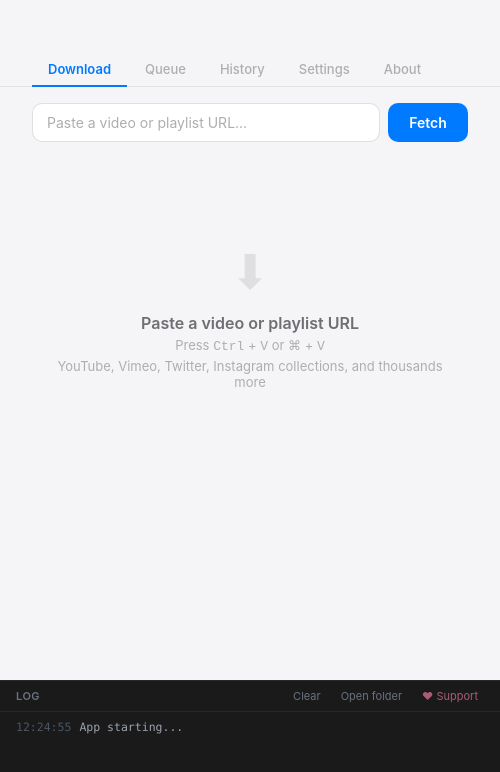
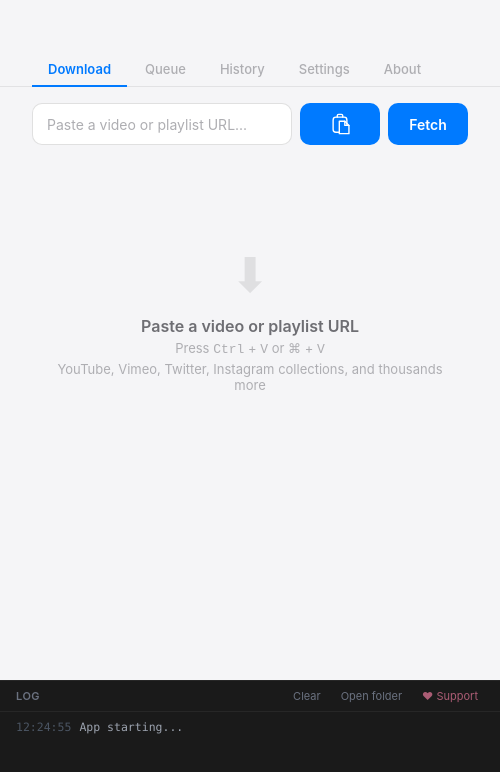
Before and after one commit to archisvaze/arcdlp, an Electron app: page src/renderer/index.html in a window 500 px wide. Drawn offline with Linux system fonts and the light colour scheme; no server answers.

Commit message:
paste button added

```diff
--- a/src/renderer/index.html
+++ b/src/renderer/index.html
@@ -45,6 +45,16 @@
                         spellcheck="false" autocomplete="off" />
                     <button id="clearBtn" class="btn btn-clear" onclick="doClear()" style="display: none">
                         Clear
+                    </button>
+                    <button id="pasteBtn" class="btn btn-primary" onclick="doPaste()">
+                        <svg xmlns="http://www.w3.org/2000/svg" width="22" height="22" viewBox="0 0 32 32" fill="none"
+                            stroke="currentColor" stroke-width="2" stroke-linecap="round" stroke-linejoin="round">
+                            <path d="M20 6h2a4 4 0 0 1 4 4v7" />
+                            <path d="M12 6h-2a4 4 0 0 0-4 4v14a4 4 0 0 0 4 4h5" />
+                            <path d="M20 6h-8V4a2 2 0 0 1 2-2h4a2 2 0 0 1 2 2v2Z" />
+                            <path d="M15 12h8l6 6v12H15Z" />
+                            <path d="M23 12v6h6" />
+                        </svg>
                     </button>
                     <button id="fetchBtn" class="btn btn-primary" onclick="doFetch()">
                         Fetch
--- a/src/renderer/renderer.js
+++ b/src/renderer/renderer.js
@@ -545,6 +545,22 @@ function doClear() {
     $clearBtn.style.display = 'none';
     renderFetchPanel();
     $url.focus();
+}
+
+function doPaste() {
+    navigator.clipboard.readText().then((text) => {
+        const url = text.trim();
+        if (!url) return;
+        if (!url.startsWith('http://') && !url.startsWith('https://')) {
+            showError('Please enter a valid URL starting with http:// or https://');
+            return;
+        }
+        hideError();
+        $url.value = url;
+        $url.focus();
+    }).catch((err) => {
+        showError('Failed to read clipboard: ' + err.message);
+    });
 }
 
 function showClearBtn() {
```
